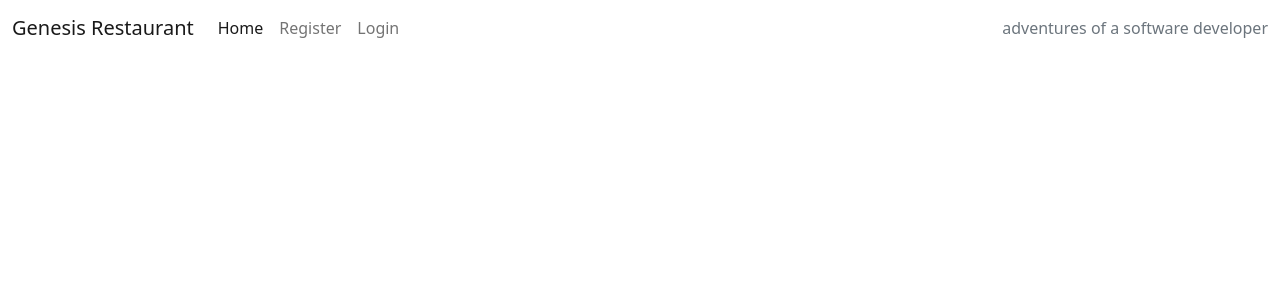
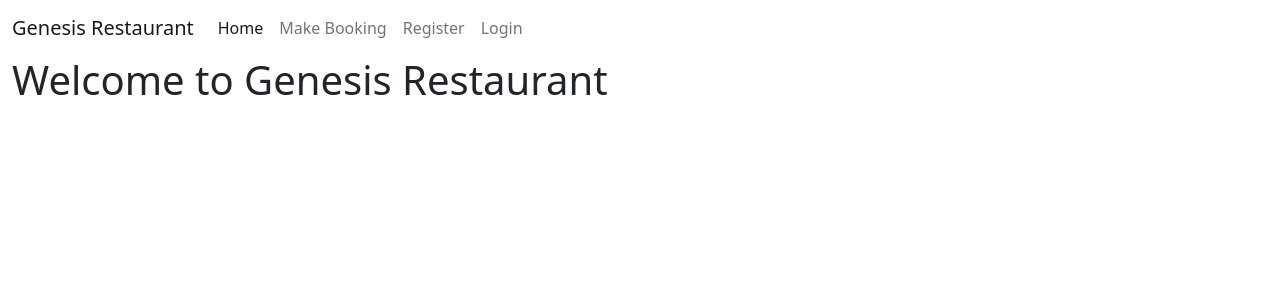
Before and after one commit to Irelandoracle1/Genesis-Restaurant, a Django app: page / in a window 1280 px wide. Shown: the top 300 px of the page. Run offline with Django 3.2, Linux system fonts and the light colour scheme.

Commit message:
added a make make booking view with template

```diff
--- a/booking/urls.py
+++ b/booking/urls.py
@@ -3,4 +3,5 @@ from django.urls import path
 
 urlpatterns = [
     path('', views.HomePage.as_view(), name='home'),
+    path('make-booking', views.BookingCreation.as_view(), name='booking_create'),
     ]
--- a/booking/views.py
+++ b/booking/views.py
@@ -1,10 +1,23 @@
 from django.shortcuts import render
 from .models import Booking
 from django.views import generic
+from django.urls import reverse_lazy
 
 # Create your views here.
+
+# This is the HomePage View
 
 
 class HomePage(generic.ListView):
     model = Booking
     template_name = 'booking/index.html'
+
+
+# This is the Booking Creation Page
+
+
+class BookingCreation(generic.CreateView):
+    model = Booking
+    template_name = 'booking/booking_page.html'
+    fields = ['first_name', 'last_name', 'email', 'phone', 'date', 'time', 'guests_number', 'special_message']
+    success_url = reverse_lazy('home')
--- a/templates/base.html
+++ b/templates/base.html
@@ -38,9 +38,15 @@
                     </li>
                     {% if user.is_authenticated %}
                     <li class="nav-item">
+                        <a class="nav-link" href="{% url 'account_login' %}">Manage Booking</a>
+                    </li>
+                    <li class="nav-item">
                         <a class="nav-link" href="{% url 'account_logout' %}">Logout</a>
                     </li>
                     {% else %}
+                    <li class="nav-item">
+                        <a class="nav-link" href="{% url 'booking_create' %}">Make Booking</a>
+                    </li>
                     <li class="nav-item">
                         <a class="nav-link" href="{% url 'account_signup' %}">Register</a>
                     </li>
@@ -49,9 +55,7 @@
                     </li>
                     {% endif %}
                 </ul>
-                <span class="navbar-text text-muted">
-                    adventures of a software developer
-                </span>
+
             </div>
         </div>
     </nav>
--- a/templates/booking/index.html
+++ b/templates/booking/index.html
@@ -5,7 +5,9 @@
 
 <div class="container-fluid">
     <div class="row">
-
+   <div class="col-md-6">
+    <h1> Welcome to Genesis Restaurant</h1>
+   </div>
 
 
     </div>
```
Also changed, not shown: templates/booking/booking_page.html (added, +20 -0 lines).
